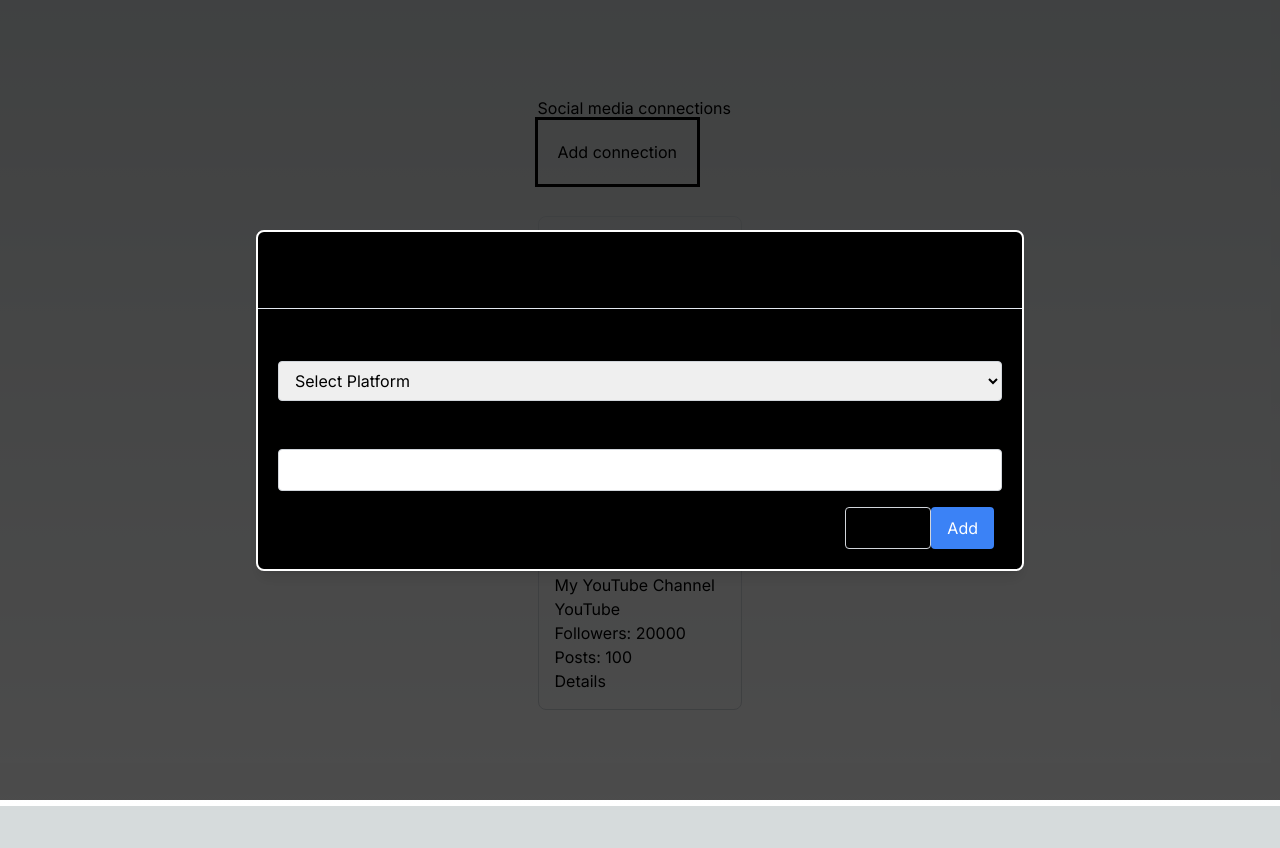
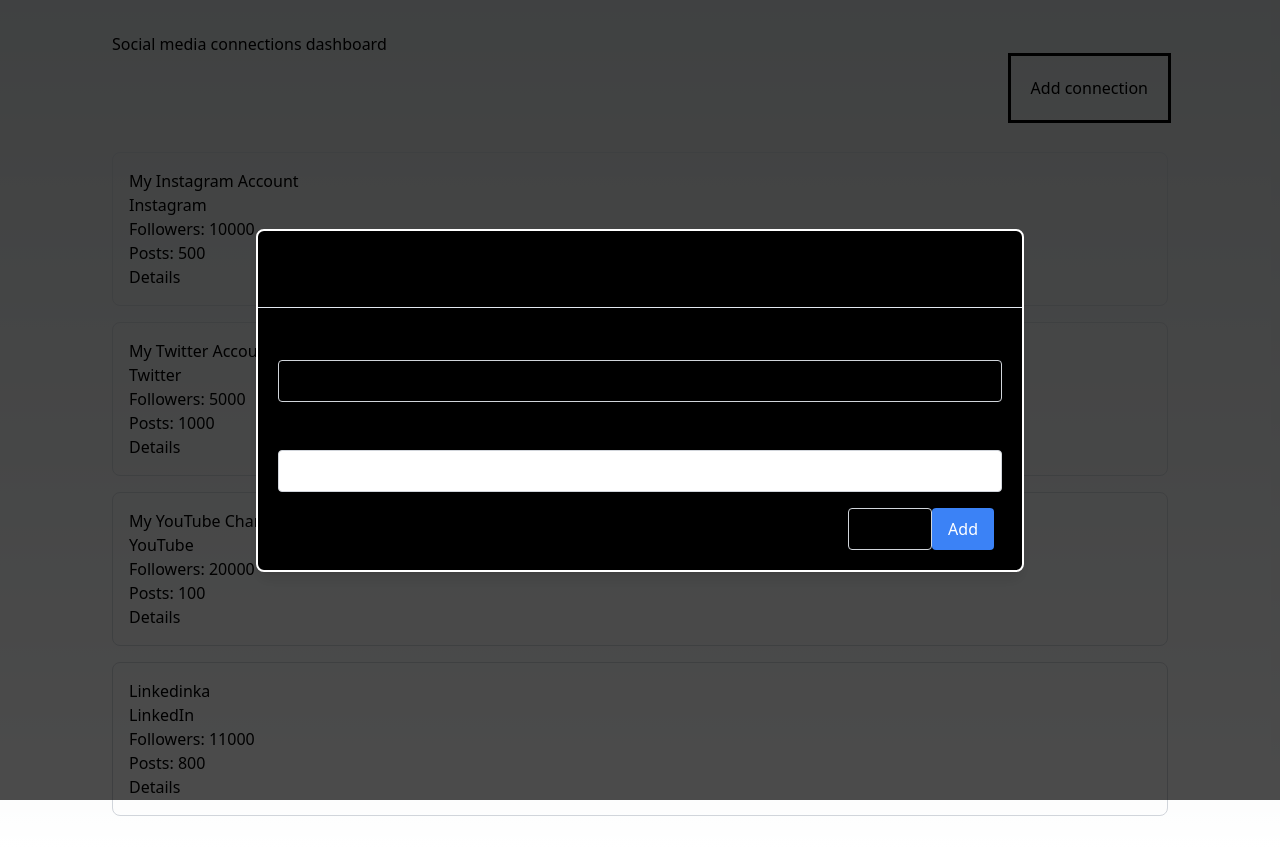
Before and after one commit to komontech/komon-tech-interview-frontend, a Next.js app: page / in a window 1280 px wide. Both pictures are taken after a click on the button "Add connection". Before the commit the page ends 806 px from the top, so only its background shows below. Built offline with nearby package versions, Linux system fonts and the light colour scheme; data requests are answered from the project's data file.

Commit message:
ConnectionItem moved to component, addConnection functionality added

```diff
--- a/src/app/[connectionId]/page.tsx
+++ b/src/app/[connectionId]/page.tsx
@@ -1,10 +1,11 @@
 import Image from "next/image";
 import { getData } from "../page";
 import { Connection, ConnectionDetailsProps } from "@/types/intex";
+import Link from "next/link";
 
 const ConnectionDetails = async (props: ConnectionDetailsProps) => {
   const connections = await getData();
-  console.log(connections);
+
   const {
     params: { connectionId },
   } = props;
@@ -13,6 +14,12 @@
     connections?.find((item: Connection) => item?.id === connectionId) || {};
   return (
     <div>
+      <div className="p-5 outline w-auto inline-block">
+        <Link className="" href={`/`}>
+          {"<- Back"}
+        </Link>
+      </div>
+      <section className="my-3 flex flex-col gap-2">
         <h2>Details of connection: {connectionName}</h2>
         <p>{platform}</p>
         <div className="flex gap-2 flex-wrap py-3 px-2">
@@ -28,6 +35,7 @@
             );
           })}
         </div>
+      </section>
     </div>
   );
 };
--- a/src/app/layout.tsx
+++ b/src/app/layout.tsx
@@ -1,21 +1,18 @@
-import './globals.css'
-import { Inter } from 'next/font/google'
-
-const inter = Inter({ subsets: ['latin'] })
+import "./globals.css";
 
 export const metadata = {
-  title: 'Create Next App',
-  description: 'Generated by create next app',
-}
+  title: "Create Next App",
+  description: "Generated by create next app",
+};
 
 export default function RootLayout({
   children,
 }: {
-  children: React.ReactNode
+  children: React.ReactNode;
 }) {
   return (
     <html lang="en">
-      <body className={inter.className}>{children}</body>
+      <body className="m-3 p-5">{children}</body>
     </html>
-  )
+  );
 }
--- a/src/app/page.tsx
+++ b/src/app/page.tsx
@@ -3,7 +3,10 @@
 
 export async function getData() {
   const response: Response | void = await fetch(
-    "http://localhost:3001/connections"
+    "http://localhost:3001/connections",
+    {
+      //cache: false,
+    }
   ).catch((error) => console.error(error));
 
   const connections = response ? await response.json() : [];
@@ -15,10 +18,13 @@
   const connections = await getData();
 
   return (
-    <main className="flex min-h-screen flex-col items-center justify-between p-24">
-      <div className="">
-        <h1>Social media connections</h1>
-        <AddConnection />
+    <main className="flex flex-col items-center justify-between ">
+      <div className="w-full px-20 ">
+        <h1 className="h1">Social media connections dashboard</h1>
+        <div className="flex justify-end">
+          <AddConnection />
+        </div>
+
         <ConnectionsList connections={connections} />
       </div>
     </main>
--- a/src/components/AddConnectionModal.tsx
+++ b/src/components/AddConnectionModal.tsx
@@ -1,19 +1,33 @@
-import { Item, ModalProps } from "@/types/intex";
+import { Connection, Item, ModalProps } from "@/types/intex";
 import { useState } from "react";
+import { followerCount, images, postCount } from "../data/newConnection.json";
+import { useRouter } from "next/navigation";
 
 const AddConnectionModal = (props: ModalProps) => {
+  const router = useRouter();
   const { isOpen, onClose } = props;
   const [name, setName] = useState("");
   const [platform, setPlatform] = useState("");
 
-  const handleSubmit = (e: React.FormEvent) => {
+  const handleSubmit = async (e: React.FormEvent) => {
     e.preventDefault();
-    const newItem: Item = {
-      id: Date.now(),
-      name,
+    const newItem: Connection = {
+      id: Date.now().toString(),
+      connectionName: name,
       platform,
+      // mocking the data that is supposed to be fetched from the corresponding platform
+      followerCount,
+      postCount,
+      images,
     };
-    //onSubmit(newItem); // POST request
+    await fetch("http://localhost:3001/connections", {
+      method: "POST",
+      headers: {
+        "Content-type": "application/json",
+      },
+      body: JSON.stringify(newItem),
+    });
+    router.refresh();
     onClose();
   };
 
@@ -41,7 +55,7 @@
               </label>
               <select
                 id="platform"
-                className="border border-gray-300 rounded px-3 py-2 mb-4 w-full"
+                className="border border-gray-300 rounded px-3 py-2 mb-4 w-full bg-black"
                 value={platform}
                 onChange={(e) => setPlatform(e.target.value)}
               >
@@ -49,6 +63,7 @@
                 <option value="Instagram">Instagram</option>
                 <option value="Twitter">Twitter</option>
                 <option value="YouTube">YouTube</option>
+                <option value="LinkedIn">LinkedIn</option>
               </select>
 
               <label htmlFor="name" className="block mb-2">
--- a/src/components/ConnectionItem.tsx
+++ b/src/components/ConnectionItem.tsx
@@ -0,0 +1,23 @@
+import { Connection } from "@/types/intex";
+import Link from "next/link";
+
+const ConnectionItem = ({
+  connectionName,
+  id,
+  followerCount,
+  platform,
+  postCount,
+  images,
+}: Connection) => {
+  return (
+    <div key={id} className="border border-gray-300 rounded-lg p-4">
+      <h2>{connectionName}</h2>
+      <h4>{platform}</h4>
+      <p>Followers: {followerCount}</p>
+      <p>Posts: {postCount}</p>
+      <Link href={`/${id}`}>Details</Link>
+    </div>
+  );
+};
+
+export default ConnectionItem;
--- a/src/components/ConnectionsList.tsx
+++ b/src/components/ConnectionsList.tsx
@@ -1,30 +1,13 @@
 import Link from "next/link";
-import MOCK from "../data/connections.json";
 import { Connection } from "@/types/intex";
+import ConnectionItem from "./ConnectionItem";
 
-const ConnectionsList = ({ connections }) => {
+const ConnectionsList = ({ connections }: { connections: Connection[] }) => {
   return (
     <div className="mt-8 flex flex-col gap-4">
-      {connections?.map(
-        ({
-          connectionName,
-          id,
-          followerCount,
-          platform,
-          postCount,
-          images,
-        }: Connection) => {
-          return (
-            <div key={id} className="border border-gray-300 rounded-lg p-4">
-              <h2>{connectionName}</h2>
-              <h4>{platform}</h4>
-              <p>Followers: {followerCount}</p>
-              <p>Posts: {postCount}</p>
-              <Link href={`/${id}`}>Details</Link>
-            </div>
-          );
-        }
-      )}
+      {connections?.map((connection: Connection) => {
+        return <ConnectionItem key={connection.id} {...connection} />;
+      })}
     </div>
   );
 };
--- a/src/data/connections.json
+++ b/src/data/connections.json
@@ -80,6 +80,33 @@
           "url": "https://loremflickr.com/320/240/bird?random=6"
         }
       ]
+    },
+    {
+      "id": "1685269981010",
+      "connectionName": "Linkedinka",
+      "platform": "LinkedIn",
+      "followerCount": 11000,
+      "postCount": 800,
+      "images": [
+        {
+          "url": "https://loremflickr.com/320/240/tree?random=1"
+        },
+        {
+          "url": "https://loremflickr.com/320/240/tree?random=2"
+        },
+        {
+          "url": "https://loremflickr.com/320/240/tree?random=3"
+        },
+        {
+          "url": "https://loremflickr.com/320/240/tree?random=4"
+        },
+        {
+          "url": "https://loremflickr.com/320/240/tree?random=5"
+        },
+        {
+          "url": "https://loremflickr.com/320/240/tree?random=6"
+        }
+      ]
     }
   ]
 }
--- /dev/null
+++ b/src/data/newConnection.json
@@ -0,0 +1,24 @@
+{
+  "followerCount": 11000,
+  "postCount": 800,
+  "images": [
+    {
+      "url": "https://loremflickr.com/320/240/tree?random=1"
+    },
+    {
+      "url": "https://loremflickr.com/320/240/tree?random=2"
+    },
+    {
+      "url": "https://loremflickr.com/320/240/tree?random=3"
+    },
+    {
+      "url": "https://loremflickr.com/320/240/tree?random=4"
+    },
+    {
+      "url": "https://loremflickr.com/320/240/tree?random=5"
+    },
+    {
+      "url": "https://loremflickr.com/320/240/tree?random=6"
+    }
+  ]
+}
```
Lines whose indentation alone changed are shown as unchanged.
